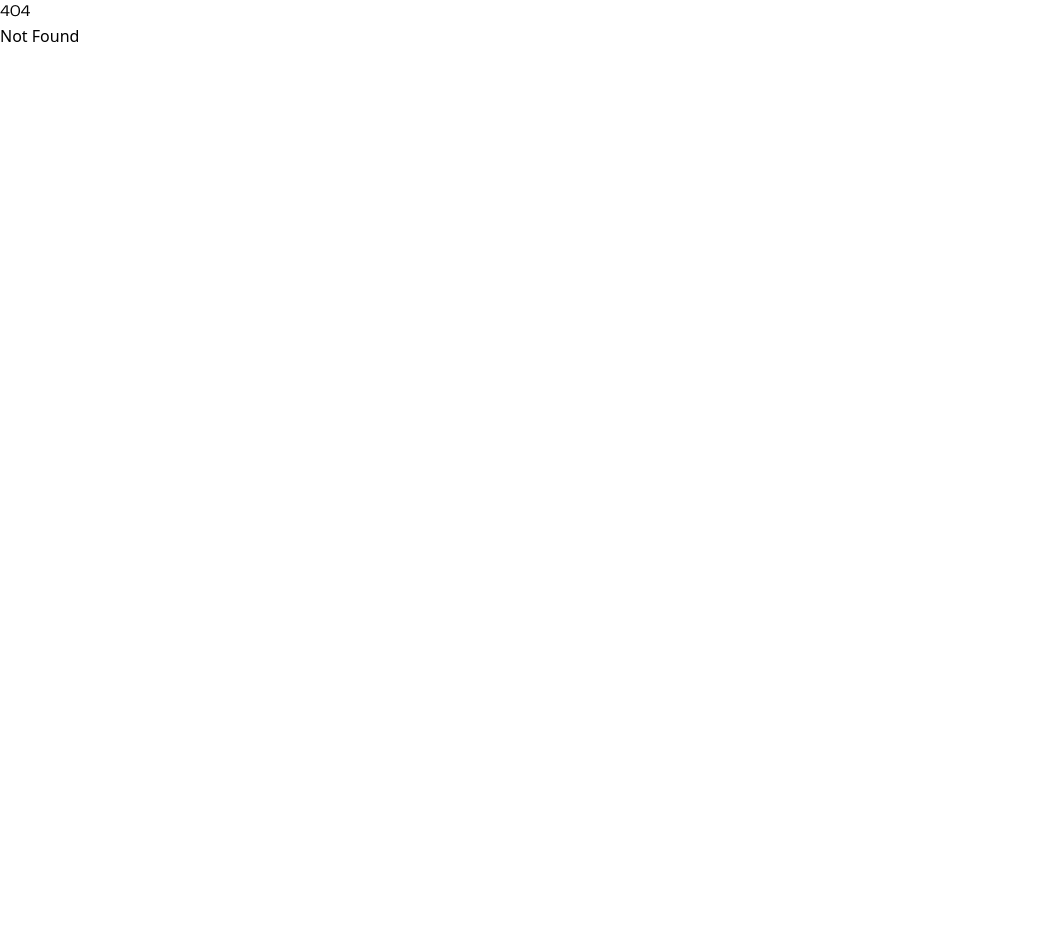
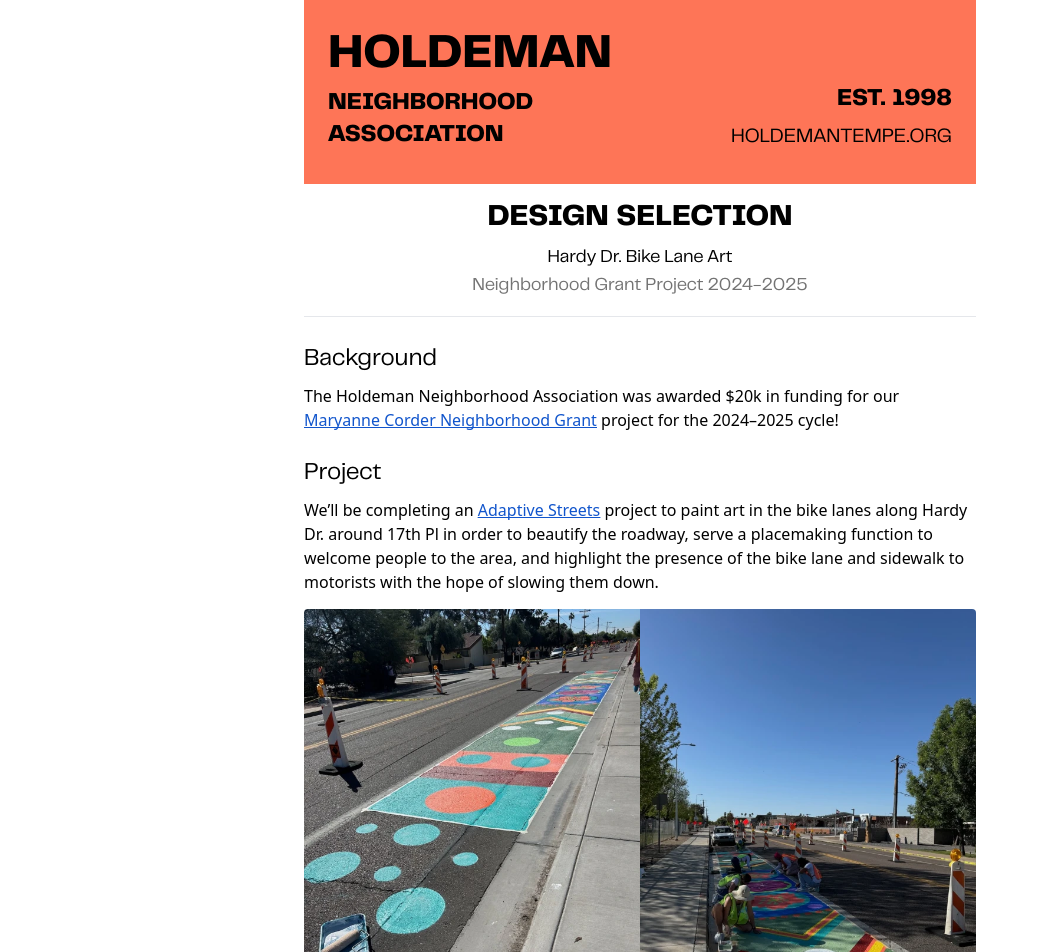
Before and after one commit to jketcham/holdeman-tempe, a SvelteKit app: page /design-selection in a window 1280 px wide. Before the commit this address had no page. Shown: the top 952 px of the page, without its empty margins (0-1039 px from the left). Before the commit the page ends 800 px from the top, so only its background shows below. Built offline with nearby package versions, Linux system fonts and the light colour scheme.

Commit message:
feat: Add design selection page

```diff
--- /dev/null
+++ b/src/routes/design-selection/+page.svelte
@@ -0,0 +1,268 @@
+<svelte:head>
+	<title>Design Selection – Holdeman Neighborhood Association</title>
+	<meta
+		name="description"
+		content="Help select an artist for our 2024–2025 Neighborhood Grant Project! Check out the artists and submit your top choices."
+	/>
+	<meta name="twitter:label1" content="Survey Deadline" />
+	<meta name="twitter:data1" content="August 2nd" />
+</svelte:head>
+
+<div class="max-w-2xl mx-auto">
+	<a href="/">
+		<div class="flex justify-between bg-holdeman px-4 md:px-6 py-5 md:py-8 uppercase font-display">
+			<div class="flex flex-col">
+				<span class="block w-full text-3xl md:text-5xl font-bold md:mb-2">Holdeman</span>
+				<span class="block w-full md:text-2xl font-bold">Neighborhood</span>
+				<span class="block w-full md:text-2xl font-bold">Association</span>
+			</div>
+			<div class="flex flex-col">
+				<span class="block w-full text-right md:text-2xl font-bold mt-auto md:mb-2">Est. 1998</span>
+				<span class="block w-full text-right text-sm md:text-xl">holdemantempe.org</span>
+			</div>
+		</div>
+	</a>
+</div>
+
+<main class="flex flex-col max-w-2xl mx-auto mt-4 mb-10 px-4 sm:px-0">
+	<div class="flex flex-col text-center pb-4">
+		<h1 class="text-3xl mb-2 font-display font-bold uppercase">Design Selection</h1>
+		<h2 class="text-lg">Hardy Dr. Bike Lane Art</h2>
+		<h2 class="text-lg text-neutral-500">Neighborhood Grant Project 2024-2025</h2>
+	</div>
+
+	<hr />
+
+	<h1 class="c10" id="h.llnvmu62l4pw">
+		<span class="text-2xl">Background</span>
+	</h1>
+	<p class="c1">
+		<span>The Holdeman Neighborhood Association was awarded $20k in funding for our </span><span
+			class="c4"
+			><a
+				class="c0"
+				target="_blank"
+				rel="noreferer nofollow"
+				href="https://www.tempe.gov/government/city-manager-s-office/neighborhood-services/neighborhood-grant-program"
+				>Maryanne Corder Neighborhood Grant</a
+			></span
+		><span class="c7">&nbsp;project for the 2024&ndash;2025 cycle!</span>
+	</p>
+	<h1 class="c10" id="h.3se90ozbrcez">
+		<span class="text-2xl">Project</span>
+	</h1>
+	<p class="c1">
+		<span>We&rsquo;ll be completing an </span><span class="c4"
+			><a
+				class="c0"
+				target="_blank"
+				rel="noreferer nofollow"
+				href="https://www.tempe.gov/government/transportation-and-sustainability/transportation/streetscape-projects/adaptive-streets"
+				>Adaptive Streets</a
+			></span
+		><span class="c7"
+			>&nbsp;project to paint art in the bike lanes along Hardy Dr. around 17th Pl in order to
+			beautify the roadway, serve a placemaking function to welcome people to the area, and
+			highlight the presence of the bike lane and sidewalk to motorists with the hope of slowing
+			them down.</span
+		>
+	</p>
+	<p class="c1 c9"><span class="c7"></span></p>
+
+	<figure>
+		<div class="grid grid-cols-1 sm:grid-cols-2 justify-center rounded overflow-hidden">
+			<picture>
+				<source srcset="images/image3.webp" type="image/webp" />
+				<img
+					alt="Partially completed bike lane art."
+					loading="lazy"
+					src="images/image3.jpg"
+					width="570"
+					height="760"
+				/>
+			</picture>
+			<picture>
+				<source srcset="images/image1.webp" type="image/webp" />
+				<img
+					alt="Bike lane art being painted by volunteers."
+					loading="lazy"
+					src="images/image1.jpg"
+					width="570"
+					height="760"
+				/>
+			</picture>
+		</div>
+		<figcaption class="text-center text-sm mt-1.5">
+			Bike lane art along College Ave. in Broadmor
+		</figcaption>
+	</figure>
+
+	<p class="c1 c9"><span class="c7"></span></p>
+	<p class="c1">
+		<span class="c7"
+			>A similar project was completed by the Broadmor Neighborhood Association during the
+			2023&ndash;2024 grant cycle along College Ave between Palmcroft Dr and Concorda Dr (photos
+			above).</span
+		>
+	</p>
+	<p class="c1 c9"><span class="c7"></span></p>
+	<p class="c1">
+		<span class="c7">
+			In September, we selected <span class="c4"
+				><a
+					class="c0"
+					href="https://muralmates.com?utm_source=holdeman"
+					target="_blank"
+					rel="noreferer nofollow">Nicole Poppell</a
+				></span
+			> as our project artist after collecting responses to our artist selection survey.
+		</span>
+	</p>
+	<h1 class="c10" id="h.i8r9qp2oiw7z">
+		<span class="text-2xl">Next</span>
+	</h1>
+	<p class="c1">
+		<span class="c7">
+			Nicole has created two design concepts for the art to paint in the bike lanes that we can
+			choose from and make comments on. Please share your thoughts in the survey!
+		</span>
+	</p>
+	<p class="c1 c9"><span class="c7"></span></p>
+	<p class="c1">
+		<span class="c7"
+			>Review the designs below, and complete the survey to indicate your top choice.</span
+		>
+	</p>
+	<p class="c1 c9"><span class="c7"></span></p>
+
+	<div class="text-center mt-4 italic">
+		Survey submissions closed on November 22nd, results will be announced soon!
+	</div>
+
+	<hr style="page-break-before: always; display: none" />
+
+	<div class="flex items-baseline space-x-2 mt-8 mb-4" id="h.g3uvqgdlj0fr">
+		<h2 class="text-2xl">Designs</h2>
+	</div>
+
+	<section class="flex flex-col space-y-6">
+		<div>
+			<h2 class="" id="h.l46pxmea0jhe">
+				<span class="text-xl">Option 1</span>
+			</h2>
+			<p class="c1"></p>
+			<div class="flex space-x-4 mt-2">
+				<a href="images/design-option-1.webp" target="_blank">
+					<picture>
+						<source srcset="images/design-option-1.webp" type="image/webp" />
+						<img
+							alt="Design option 1"
+							loading="lazy"
+							src="images/design-option-1.jpeg"
+							width="1280"
+							height="853"
+							class="rounded border hover:opacity-90 transition-all"
+						/>
+					</picture>
+				</a>
+			</div>
+		</div>
+
+		<div>
+			<h2 class="" id="h.nip9xhszsh5q">
+				<span class="text-xl">Option 2</span>
+			</h2>
+			<div class="flex space-x-4 mt-2">
+				<a href="images/design-option-2.webp" target="_blank">
+					<picture>
+						<source srcset="images/design-option-2.webp" type="image/webp" />
+						<img
+							alt="Design option 2"
+							loading="lazy"
+							src="images/design-option-2.jpeg"
+							width="1280"
+							height="853"
+							class="rounded border hover:opacity-90 transition-all"
+						/>
+					</picture>
+				</a>
+			</div>
+		</div>
+	</section>
+
+	<div class="mt-8 mb-10">
+		<h2 class="text-2xl">Updates</h2>
+
+		<p class="my-4">
+			Sign up to receive our email newsletter and stay up to date on the project and neighborhood
+			news.
+		</p>
+		<div class="flex justify-center">
+			<a class="c0" href="https://holdemantempe.org/newsletter">
+				<button
+					class="bg-holdeman-400 px-6 py-4 rounded font-bold hover:bg-holdeman-500 transition"
+				>
+					Newsletter signup
+				</button>
+			</a>
+		</div>
+	</div>
+</main>
+
+<style type="text/css">
+	.c10 {
+		padding-top: 20pt;
+		padding-bottom: 6pt;
+		page-break-after: avoid;
+		orphans: 2;
+		widows: 2;
+		text-align: left;
+	}
+	.c7 {
+		color: #000000;
+		font-weight: 400;
+		text-decoration: none;
+		vertical-align: baseline;
+		font-style: normal;
+	}
+	.c17 {
+		padding-top: 0pt;
+		padding-bottom: 0pt;
+		orphans: 2;
+		widows: 2;
+		text-align: center;
+	}
+	.c1 {
+		padding-top: 0pt;
+		padding-bottom: 0pt;
+		orphans: 2;
+		widows: 2;
+		text-align: left;
+	}
+	.c4 {
+		text-decoration-skip-ink: none;
+		-webkit-text-decoration-skip: none;
+		color: #1155cc;
+		text-decoration: underline;
+	}
+	.c0 {
+		color: inherit;
+		text-decoration: inherit;
+	}
+	.c9 {
+		height: 11pt;
+	}
+
+	img {
+		max-inline-size: 100%;
+		block-size: auto;
+	}
+
+	button {
+		cursor: pointer;
+	}
+
+	a {
+		cursor: pointer;
+	}
+</style>
```
